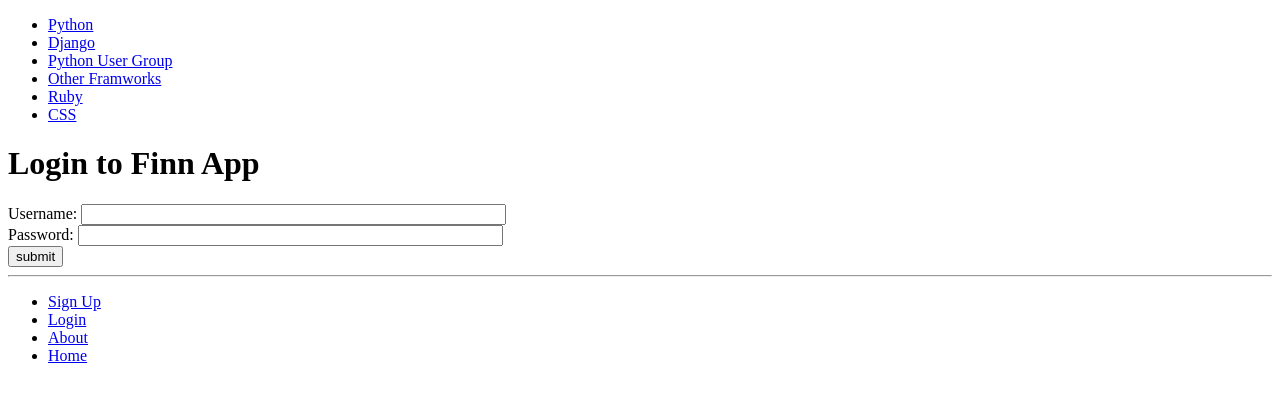
After one commit to Cbo-11/Tango, a Django app: page /rango/login/ in a window 1280 px wide. The commit adds this page. Shown: the top 402 px of the page. Run offline with Django 3.2, Linux system fonts and the light colour scheme; data comes from the database, SQL or seed files in the repository; both versions use the stored data as it was after the commit.

Commit message:
added user logins and registration

```diff
--- a/Tango/settings.py
+++ b/Tango/settings.py
@@ -105,6 +105,8 @@ AUTH_PASSWORD_VALIDATORS = [
 ]
 
 
+LOGIN_URL = '/rango/login'
+
 # Internationalization
 # https://docs.djangoproject.com/en/dev/topics/i18n/
 
--- a/rango/admin.py
+++ b/rango/admin.py
@@ -1,7 +1,7 @@
 from django.contrib import admin
 
 # Register your models here.
-from rango.models import Catagory, Page
+from rango.models import Catagory, Page, UserProfile
 
 class CatagoryAdmin(admin.ModelAdmin):
     prepopulated_fields= {'slug':('name',)}
@@ -11,3 +11,4 @@ class PageAdmin(admin.ModelAdmin):
 
 admin.site.register(Catagory,CatagoryAdmin)
 admin.site.register(Page, PageAdmin)
+admin.site.register(UserProfile)
--- a/rango/models.py
+++ b/rango/models.py
@@ -1,5 +1,7 @@
 from django.db import models
 from django.template.defaultfilters import slugify
+from django.contrib.auth.models import User
+
 # Create your models here.
 class Catagory(models.Model):
     name = models.CharField(max_length=128, unique= True)
@@ -25,3 +27,15 @@ class Page(models.Model):
 
     def __str__(self):
         return self.title
+
+class UserProfile(models.Model):
+    #This line is rewquired, link User Profile to a user model instance
+    user = models.OneToOneField(User, on_delete=models.DO_NOTHING)
+
+    #the additional attributed we want to include
+    website= models.URLField(blank=True)
+    picture= models.ImageField(upload_to='profile_images', blank=True)
+
+    #override the un __unicode__() method to return something meaningful
+    def __str__(self):
+        return self.user.username
--- a/rango/urls.py
+++ b/rango/urls.py
@@ -8,4 +8,8 @@ urlpatterns = [
     url(r'^add_category/$', views.add_catagory, name='add_category'),
     url(r'catagory/(?P<catagory_name_slug>[\w\-]+)/$',views.show_catagory, name='show_category'),
     url(r'^catagory/(?P<catagory_name_slug>[\w\-]+)/add_page/$', views.add_page, name='add_page'),
+    url(r'^register/$', views.register, name='register'),
+    url(r'^login/$', views.user_login, name='login'),
+    url(r'^restricted/', views.restricted, name='restricted'),
+    url(r'^logout/$', views.user_logout, name='logout'),
 ]
--- a/rango/views.py
+++ b/rango/views.py
@@ -1,10 +1,23 @@
 from django.shortcuts import render
 
 # Create your views here.
-from django.http import HttpResponse
+from django.http import HttpResponse, HttpResponseRedirect
+from django.contrib.auth import authenticate, login, logout
+from django.urls import reverse
 from django.shortcuts import render
 from rango.models import Catagory, Page
-from rango.forms import CatagoryForm, PageForm
+from rango.forms import CatagoryForm, PageForm, UserForm, UserProfileForm
+from django.contrib.auth.decorators import login_required
+
+@login_required
+def restricted(request):
+    return render(request, 'rango/restricted.html', {})
+
+@login_required
+def user_logout(request):
+    logout(request)
+    return HttpResponseRedirect(reverse('index'))
+
 
 def index(request):
     #Query the database for a list of all catergories
@@ -34,6 +47,7 @@ def show_catagory(request,catagory_name_slug):
         context_dict['catagory']= None
     return render(request, 'rango/catagory.html', context_dict)
 
+@login_required
 def add_catagory(request):
     form = CatagoryForm()
 
@@ -54,6 +68,7 @@ def add_catagory(request):
             print(form.errors)
     return render(request, 'rango/add_category.html', {'form': form})
 
+@login_required
 def add_page(request, catagory_name_slug):
     try:
         catagory = Catagory.objects.get(slug=catagory_name_slug)
@@ -74,3 +89,79 @@ def add_page(request, catagory_name_slug):
             print(form.errors)
     context_dict= {'form': form, 'catagory': catagory}
     return render(request, 'rango/add_page.html', context_dict)
+
+def register(request):
+    #boolean value for telling the template whether
+    #the registeration was succesfful
+    #set false innitially then change in process
+    #True when registartion successful
+    registered = False
+
+    #if its a HTTP POST, we're interested in processing the form data
+    if request.method == 'POST':
+        #grab info from the raw data form
+        user_form = UserForm(data=request.POST)
+        profile_form = UserProfileForm(data=request.POST)
+
+        #if both forms are valid
+        if user_form.is_valid() and profile_form.is_valid():
+            user = user_form.save()
+            #Now we hash the password and update the user
+            user.set_password(user.password)
+            user.save()
+
+            #now sort the profile instance
+            #since we need to set the user attribute ourselves ,
+            #set commit to false, this delats saving the model
+
+            profile = profile_form.save(commit=False)
+            profile.user = user
+
+            #did the user provide a profile pic
+            #if so then put it in the profile model
+            if 'picture' in request.FILES:
+                profile.picture = request.FILES['picture']
+
+            #save the user profile instance
+            profile.save()
+
+            registered = True
+        else:
+            print(user_form.errors,profile_form.errors)
+    else:
+        user_form = UserForm()
+        profile_form = UserProfileForm
+    return render(request,'rango/register.html',
+                    {'user_form': user_form, 'profile_form': profile_form, 'registered': registered})
+
+
+def user_login(request):
+    if request.method == 'POST':
+        #gather user name and password provided, this infor is obtained
+        #from the login form
+        #we us request.post.get['<variable>'] bacause the "".get() varaible returns none if the value
+        #does not exist while the get.[] will raise a key error exception
+        username = request.POST.get('username')
+        password = request.POST.get('password')
+
+        #use django machinerty to attempt to see if the username/password combo is valid
+        user = authenticate(username=username, password=password)
+
+        #if we have a user object the details are correct
+        #if none then no user
+        if user:
+            if user.is_active:
+
+                login(request, user)
+                return HttpResponseRedirect(reverse('index'))
+            else:
+                return HttpResponse("Your Finn account is disabled")
+        else:
+            #bad login details so cant log in
+            print("invalid login details: {0},{1}".format(username, password))
+            return HttpResponse("Invalid login details supplied.")
+    else:
+        #the request is not HTTP POST, so display the login form
+        #likely to be an HTTP GET
+        # no context variable to pass to template hence blank dict
+        return render(request,'rango/login.html',{})
--- a/templates/rango/base.html
+++ b/templates/rango/base.html
@@ -25,7 +25,14 @@
         <hr />
         <div>
             <ul>
+            {% if user.is_authenticated %}
+                <li><a href="{% url 'restricted' %}">Restricted Page</a></li>
+                <li><a href="{% url 'logout' %}">Logout</a></li>
                 <li><a href= "{% url 'add_category' %}">Add New Catagory</a></li>
+            {% else %}
+                <li><a href= "{% url 'register' %}">Sign Up</a></li>
+                <li><a href= "{% url 'login' %}">Login</a></li>
+            {% endif %}
                 <li><a href= "{% url 'about' %}">About</a></li>
                 <li><a href= "{% url 'index' %}">Home</a></li>
             </ul>
--- a/templates/rango/catagory.html
+++ b/templates/rango/catagory.html
@@ -19,7 +19,9 @@
             <strong>No pages in this category.</strong>
         {% endif %}
             <br/>
+            {% if user.is_authenticated %}
             <a href="{% url 'add_page' catagory.slug %}">Add a new Page</a><br/>
+            {% endif %}
     {% else %}
         The specified category does not exist!
 
--- /dev/null
+++ b/templates/rango/login.html
@@ -0,0 +1,18 @@
+{% extends 'rango/base.html' %}
+{% load static %}
+
+{% block title_block %}
+    Login
+{% endblock %}
+
+{% block body_block %}
+<h1>Login to Finn App</h1>
+<form id="login_form" method="POST" action="{%  url 'login' %}">
+    {% csrf_token %}
+    Username: <input type="text" name="username" value="" size="50" />
+    <br />
+    Password: <input type="password" name="password" value="" size="50" />
+    <br />
+    <input type="submit" value="submit" />
+</form>
+{% endblock %}
```
Also changed, not shown: rango/forms.py (+15 -1 lines), templates/rango/index.html (+7 -1 lines), templates/rango/register.html (added, +29 -0 lines), templates/rango/restricted.html (added, +10 -0 lines), db.sqlite3, media/profile_images/Snip20200722_1.png (added), rango/migrations/0004_auto_20200723_1346.py (added).
